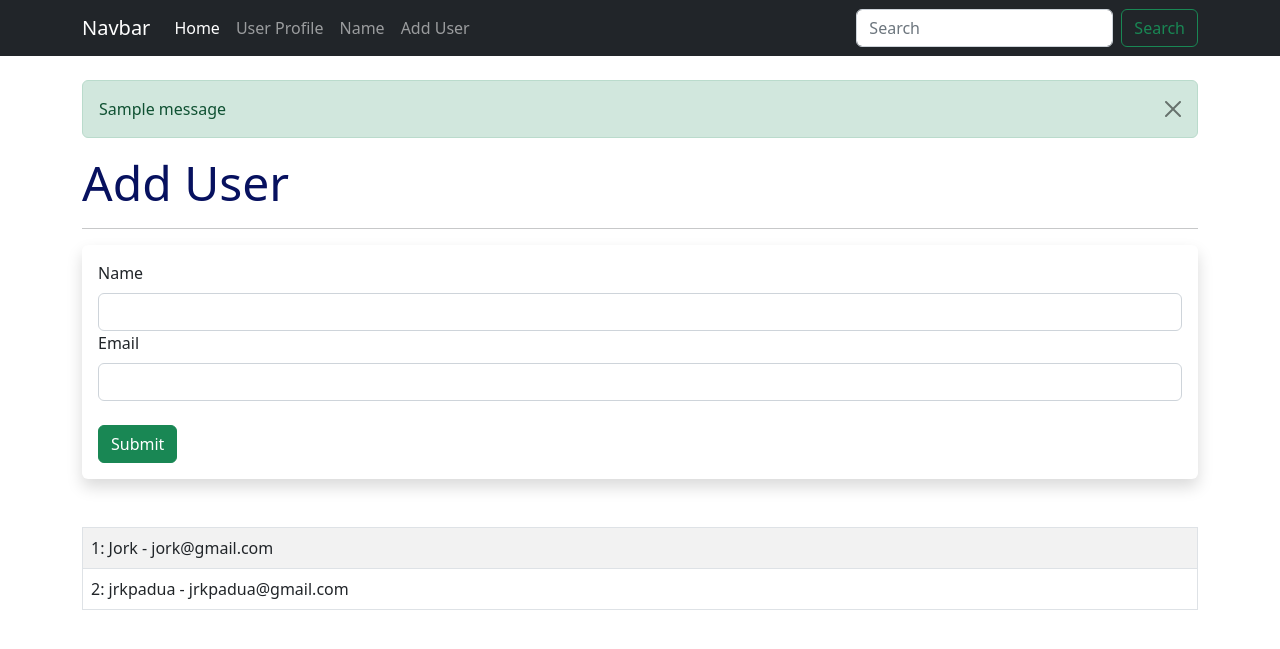
After one commit to jc-padua/kapiyu, a Flask app: template templates/add_user.html in a window 1280 px wide. The commit adds this page. Shown: the top 649 px of the page. Run offline with Flask 2, Linux system fonts and the light colour scheme; data comes from the database, SQL or seed files in the repository; both versions use the stored data as it was after the commit; the template is opened without the code that fills it: values that come from a table or form of the project are taken from there, most other values are stand-ins (such as "Sample title", 1, 10 or a date in 2020); one stand-in notice (Sample message) is shown.

Commit message:
Add User

```diff
--- a/main.py
+++ b/main.py
@@ -1,10 +1,32 @@
 from flask import Flask, render_template, flash
 from flask_wtf import FlaskForm
-from wtforms import StringField, SubmitField
+from wtforms import StringField, EmailField, SubmitField
 from wtforms.validators import DataRequired
+from flask_sqlalchemy import SQLAlchemy
+from datetime import datetime
+
 
 app = Flask(__name__)
+app.config['SQLALCHEMY_DATABASE_URI'] = "sqlite:///users.db"
+
 app.config['SECRET_KEY'] = "bigwhitepotato"
+db = SQLAlchemy(app)
+
+class UserForm(FlaskForm):
+    name = StringField("Name", validators=[DataRequired()])
+    email = EmailField("Email", validators=[DataRequired()])
+    submit = SubmitField("Submit")
+
+#MODEL
+class Users(db.Model):
+    id = db.Column(db.Integer, primary_key=True)
+    name = db.Column(db.String(50), nullable=False)
+    email = db.Column(db.String(50), nullable=False, unique=True)
+    date_added = db.Column(db.DateTime, default=datetime.utcnow)
+
+    #Create a String
+    def __repr__(self):
+        return '<Name> %r>' % self.name
 
 class NamerForm(FlaskForm):
     name = StringField("What's your name", validators=[DataRequired()])
@@ -33,5 +55,22 @@ def name():
         flash("Form Submitted Successfully!")
     return render_template('name.html', name=name, form=form)
 
+@app.route('/user/add', methods=['GET','POST'])
+def add_user():
+    name = None
+    form = UserForm()
+    if form.validate_on_submit():
+        user = Users.query.filter_by(email=form.email.data).first()
+        if user is None:
+            user = Users(name=form.name.data, email=form.email.data)
+            db.session.add(user)
+            db.session.commit()
+        name = form.name.data
+        form.name.data = ''
+        form.email.data = ''
+        flash("User Added Successfully!")
+    users = Users.query.order_by(Users.date_added)
+    return render_template('add_user.html', form=form, name=name, users=users)
+
 if __name__ == '__main__':
     app.run(host='localhost', debug=True)
--- /dev/null
+++ b/templates/add_user.html
@@ -0,0 +1,32 @@
+{% extends 'base.html'%}
+{% block content %}
+
+{% if name %}
+<br>
+    {% for message in get_flashed_messages() %}
+    <div class="alert alert-success alert-dismissible fade show" role="alert">
+        {{ message }}
+        <button type="button" class="btn-close" data-bs-dismiss="alert" aria-label="Close"></button>
+      </div>
+    {% endfor %}
+    <h1></h1>
+    <h1>Add User</h1>
+    <hr>
+    <div class="shadow p-3 mb-5 bg-body rounded">
+        <form method="POST">
+            {{ form.hidden_tag()}}
+            {{ form.name.label(class='form-label') }}
+            {{ form.name(class='form-control') }}
+            {{ form.email.label(class='form-label')}}
+            {{ form.email(class='form-control')}}
+            <br>
+            {{ form.submit(class='btn btn-success')}}
+        </form>
+    </div>
+    <table class="table table-bordered table-striped table-hover">
+    {% for user in users %}
+        <tr><td>{{user.id}}: {{ user.name }} - {{ user.email }}</td></tr>
+    {% endfor %}
+    </table>
+{% endif %}
+{% endblock %}
--- a/templates/navbar.html
+++ b/templates/navbar.html
@@ -16,6 +16,9 @@
                 <li class="nav-item">
                     <a class="nav-link" href="{{ url_for('name')}}">Name</a>
                 </li>
+                <li class="nav-item">
+                    <a class="nav-link" href="{{ url_for('add_user')}}">Add User</a>
+                </li>
             </ul>
             <form class="d-flex" role="search">
                 <input class="form-control me-2" type="search" placeholder="Search" aria-label="Search">
```
Also changed, not shown: instance/users.db (added).
